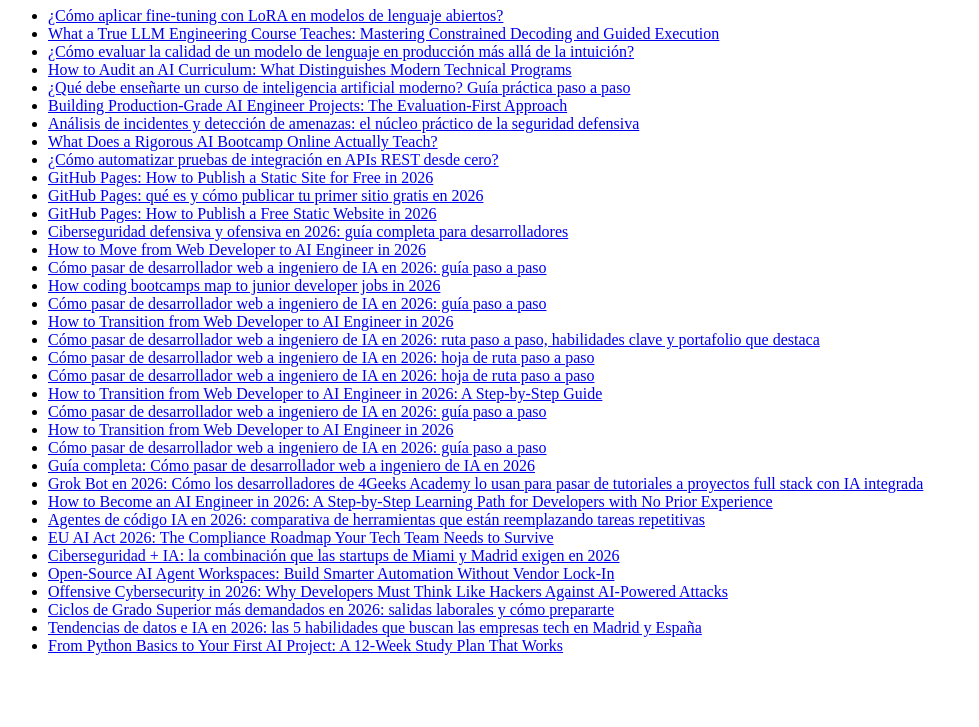
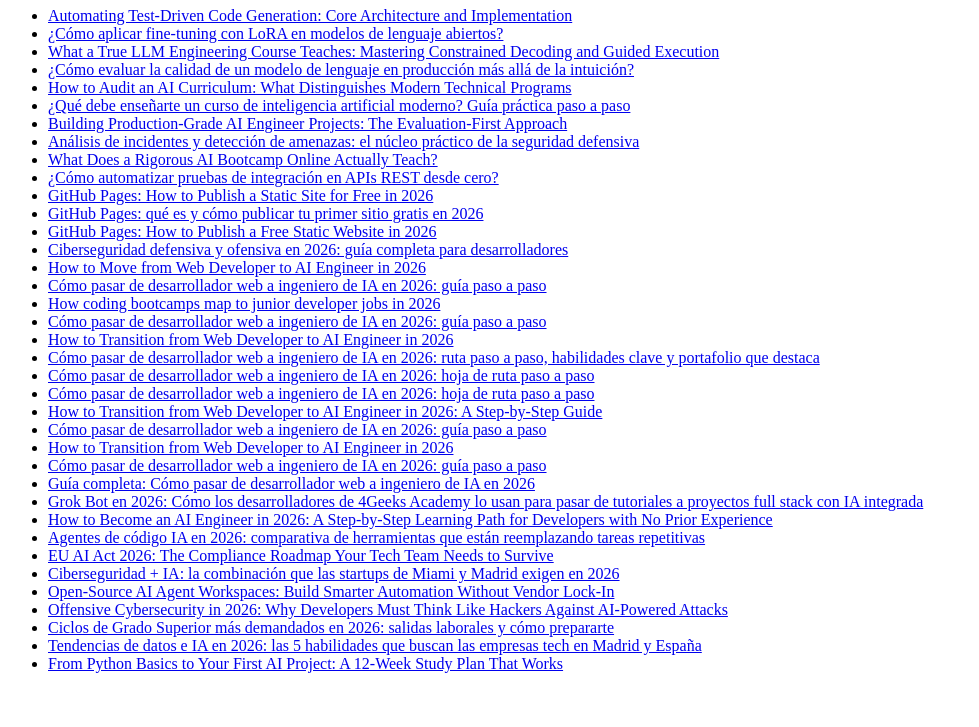
Before and after one commit to KrilinZ/ai-engineering-notes, a plain HTML site: page index.html in a window 1280 px wide. Shown: the part 73-800 px from the top of the page, without its empty margins (0-979 px from the left). Drawn offline with Linux system fonts and the light colour scheme.

Commit message:
index: Automating Test-Driven Code Generation: Core Archi

```diff
--- a/index.html
+++ b/index.html
@@ -11,6 +11,7 @@
 <h1>Articles</h1>
 <ul>
 <!--ARTICLES-->
+<li><a href="automating-test-driven-code-generation-core-architecture-and/">Automating Test-Driven Code Generation: Core Architecture and Implementation</a></li>
 <li><a href="como-aplicar-fine-tuning-con-lora-en-modelos-de-lenguaje-abi/">¿Cómo aplicar fine-tuning con LoRA en modelos de lenguaje abiertos?</a></li>
 <li><a href="what-a-true-llm-engineering-course-teaches-mastering-constra/">What a True LLM Engineering Course Teaches: Mastering Constrained Decoding and Guided Execution</a></li>
 <li><a href="como-evaluar-la-calidad-de-un-modelo-de-lenguaje-en-producci/">¿Cómo evaluar la calidad de un modelo de lenguaje en producción más allá de la intuición?</a></li>
```
